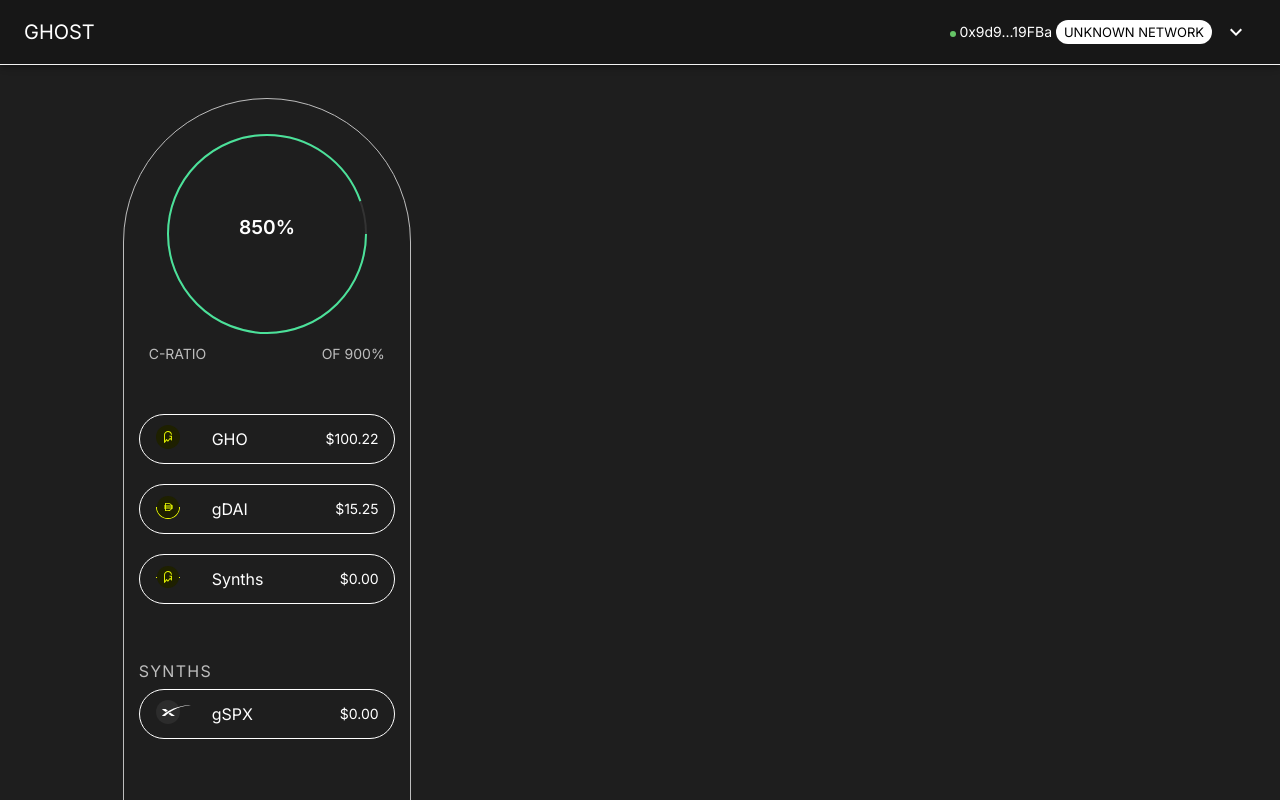
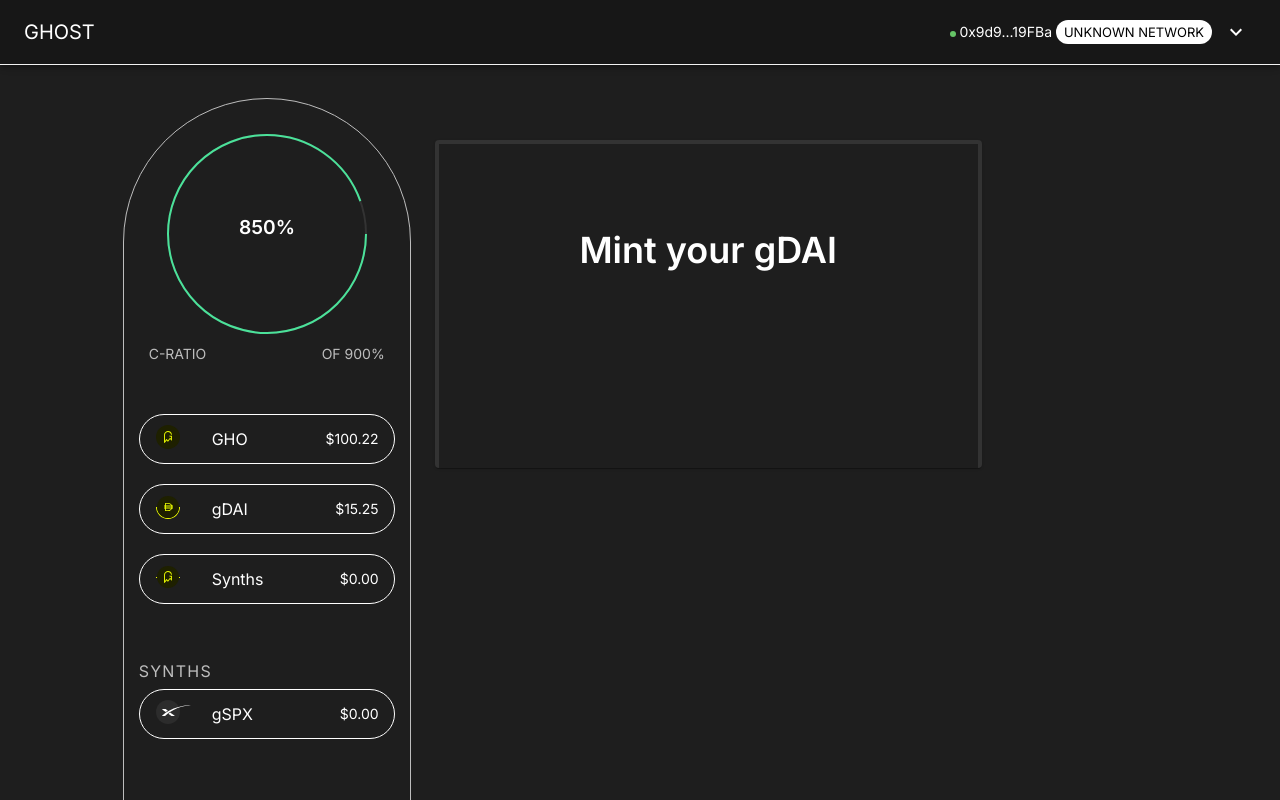
Before and after one commit to Ghost-Finance/g-minter, a React (Create React App) app in the folder frontend/: page / in a window 1280 px wide. Shown: the top 800 px of the page. Built offline with nearby package versions, Linux system fonts and the light colour scheme; what web3modal would draw is missing.

Commit message:
Chore: Add card for mintr gDAI

```diff
--- /dev/null
+++ b/frontend/src/components/Card/MintrCard.tsx
@@ -0,0 +1,24 @@
+import React from 'react'
+import MintrCardBottomImage from '../../assets/mintr-card-bottom.svg'
+import { Card, CardContent, CardMedia, Typography } from '@material-ui/core'
+import { useStyles } from './style'
+
+const MintrCard = () => {
+  const classes = useStyles()
+
+  return (
+    <Card className={classes.root}>
+      <CardContent className={classes.content}>
+        <Typography className={classes.title} variant="h3" component="h2">
+          Mint your gDAI
+        </Typography>
+      </CardContent>
+      <CardMedia
+        className={classes.media}
+        image={MintrCardBottomImage}
+      />
+    </Card>
+  )
+}
+
+export default MintrCard
--- /dev/null
+++ b/frontend/src/components/Card/index.tsx
@@ -0,0 +1,3 @@
+import MintrCard from './MintrCard'
+
+export { MintrCard }
--- /dev/null
+++ b/frontend/src/components/Card/style.ts
@@ -0,0 +1,36 @@
+import { makeStyles, Theme } from '@material-ui/core'
+
+export const useStyles = makeStyles((theme: Theme) => ({
+  root: {
+    display: 'flex',
+    flexDirection: 'column',
+    alignItems: 'flex-start',
+    maxWidth: 547,
+    height: 328,
+    background: theme.palette.primary.dark,
+    borderTop: `4px solid ${theme.palette.primary.light}`,
+    borderLeft: `4px solid ${theme.palette.primary.light}`,
+    borderRight: `4px solid ${theme.palette.primary.light}`,
+    boxSizing: 'border-box',
+    [theme.breakpoints.down('md')]: {
+      width: '100%',
+    }
+  },
+  content: {
+    width: '100%',
+  },
+  media: {
+    height: 0,
+    paddingTop: '26%',
+    [theme.breakpoints.down('md')]: {
+      paddingTop: '30%',
+    }
+  },
+  title: {
+    fontSize: '2.25rem',
+    fontWeight: 600,
+    lineHeight: 5,
+    textAlign: 'center',
+    color: theme.palette.primary.contrastText,
+  }
+}))
--- a/frontend/src/pages/main/index.tsx
+++ b/frontend/src/pages/main/index.tsx
@@ -1,6 +1,7 @@
 import React from 'react'
 import { Grid, makeStyles, createStyles, Theme } from '@material-ui/core'
 import GhostRatio from '../../components/GhostRatio'
+import { MintrCard } from '../../components/Card'
 
 const useStyles = makeStyles((theme: Theme) =>
   createStyles({
@@ -45,7 +46,9 @@ const Main = ({ account, networkName }: Props) => {
           </div>
         </Grid>
         <Grid item className={classes.columnFixed} xs={12} md={8} sm={8}>
-          <div className={classes.item}></div>
+          <div className={classes.item}>
+            <MintrCard />
+          </div>
         </Grid>
       </Grid>
     </div>
--- a/frontend/src/tokens.js
+++ b/frontend/src/tokens.js
@@ -1,5 +1,5 @@
 export const TOKEN_NEUTRAL_COLOR_LOW_DARK = '#171717'
-export const TOKEN_NEUTRAL_COLOR_LOW_LIGHT = '#33333'
+export const TOKEN_NEUTRAL_COLOR_LOW_LIGHT = '#333333'
 export const TOKEN_NEUTRAL_COLOR_LOW_PURE = '#1e1e1e'
 
 export const TOKEN_NEUTRAL_COLOR_HIGH_DARK = '#bdbdbd'
```
Also changed, not shown: frontend/src/assets/mintr-card-bottom.svg (added).
